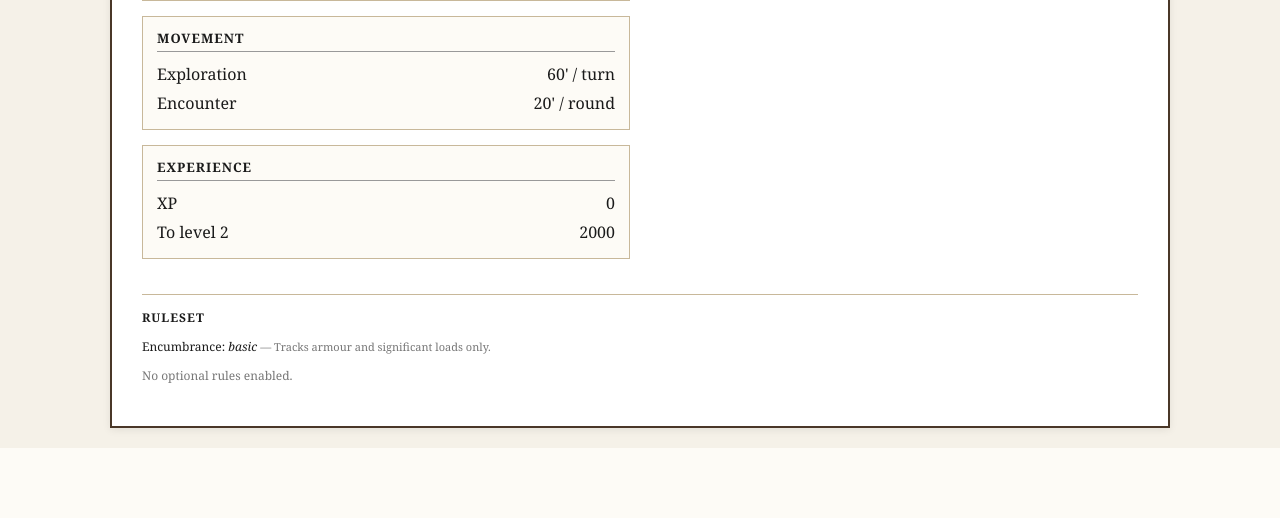
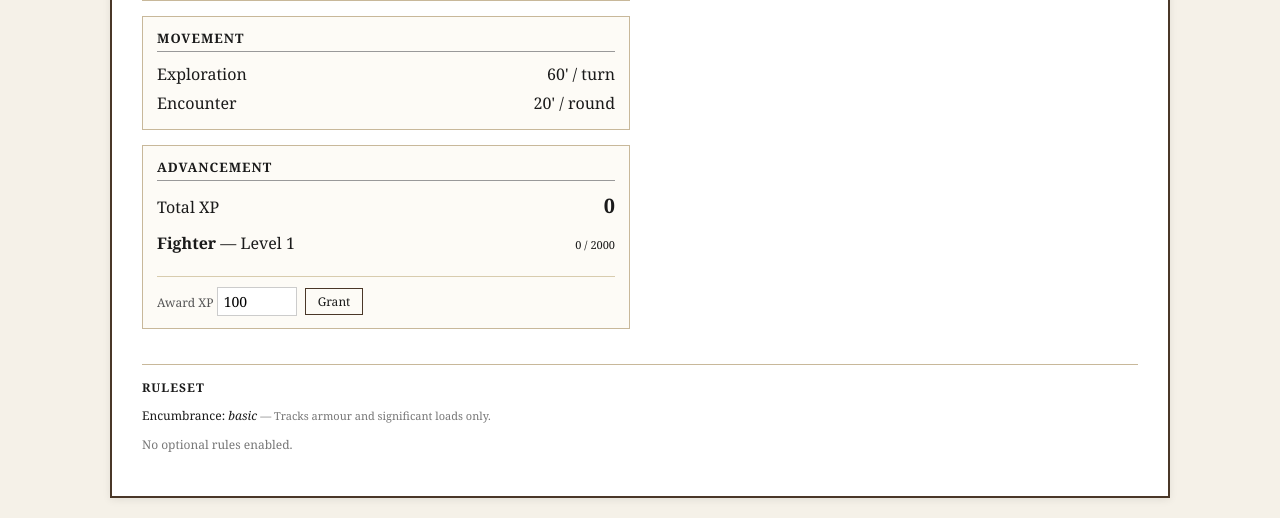
Before and after one commit to PaulWRoberts/aose_character_builder, a FastAPI app: page /character/thorin in a window 1280 px wide. Shown: the part 947-1465 px from the top of the page. Before the commit the page ends 1395 px from the top, so only its background shows below. Run offline with FastAPI, Linux system fonts and the light colour scheme.

Commit message:
Step 7: leveling-up flow with XP grants
New aose/engine/leveling.py module:
- xp_share(spec): full xp for single class, integer split for multi
- class_advancement(spec, data, entry) returns a ClassAdvancement record
  with current/next level, the next-level XP threshold (in share-scale),
  whether the class is at_max, and whether it can_level right now.
  Honours demihuman_level_limits via the race level cap and the classs
  intrinsic max_level.
- level_up(spec, data, class_id) bumps that classs level by one and
  appends a fresh hit-die roll to hp_rolls.  Standard roll_hp -- the
  max-HP-at-L1 / re-roll-1s-2s rules deliberately do not apply at
  level-ups, since they are L1-only by definition.

Sheet view:
- CharacterSheet gains xp_share and advancement: list[ClassAdvancement].
- Old next_level / xp_to_next preserved as a back-compat shim that now
  delegates to class_advancement for the single-class case.
- _xp_to_next no longer duplicates the cap logic; leveling.py owns it.

Routes (live sheet only -- no auth model, single-user app):
- POST /character/{id}/xp grants XP (clamped at zero).
- POST /character/{id}/level-up/{class_id} levels one class, returns
  400 on insufficient XP, unknown class, or class at max.

Sheet HTML:
- Old Experience section replaced with an Advancement section that
  works for single and multi-class:
  Total XP, per-class share when N>1, a per-class row with current
  level vs next threshold, a Level Up button when ready, and a
  short Award XP form (number input + Grant button).
- Print/PDF page shows the same data without the forms.
- Buttons and form are .no-print so they vanish on the print page.

Co-Authored-By: Claude Opus 4.7 <noreply@anthropic.com>

```diff
--- /dev/null
+++ b/aose/engine/leveling.py
@@ -0,0 +1,121 @@
+"""Leveling-up engine: XP shares, per-class advancement state, and the
+level-up mutation that bumps a class and rolls fresh hit points.
+
+XP splitting follows the AOSE Advanced multi-class rule: total XP is divided
+evenly between classes (integer division).  Level-up rules (max-HP-at-L1,
+re-roll 1s & 2s at L1) intentionally do NOT apply at higher levels — those
+toggles are L1-only by name.
+"""
+from __future__ import annotations
+
+import random
+from typing import Optional
+
+from pydantic import BaseModel
+
+from aose.data.loader import GameData
+from aose.engine.dice import roll_hp
+from aose.models import CharacterSpec, ClassEntry
+
+
+def xp_share(spec: CharacterSpec) -> int:
+    """XP each class effectively has.
+
+    Single-class characters get the full ``spec.xp``.  Multi-class characters
+    split it evenly via integer division; the remainder isn't lost forever —
+    it shows up as soon as more XP is awarded and the share crosses the
+    integer boundary.
+    """
+    n = len(spec.classes)
+    return spec.xp if n == 1 else spec.xp // n
+
+
+def _effective_max_level(spec: CharacterSpec, data: GameData, entry: ClassEntry) -> int:
+    cls = data.classes[entry.class_id]
+    eff = cls.max_level
+    if spec.ruleset.demihuman_level_limits:
+        race = data.races[spec.race_id]
+        race_cap = race.class_level_caps.get(entry.class_id)
+        if race_cap is not None:
+            eff = min(eff, race_cap)
+    return eff
+
+
+class ClassAdvancement(BaseModel):
+    class_id: str
+    name: str
+    current_level: int
+    next_level: int | None
+    next_threshold: int | None  # XP needed in the class's *share* scale
+    current_xp: int             # the class's own XP share
+    can_level: bool
+    at_max: bool
+
+
+def class_advancement(spec: CharacterSpec, data: GameData,
+                      entry: ClassEntry) -> ClassAdvancement:
+    cls = data.classes[entry.class_id]
+    next_level = entry.level + 1
+    eff_max = _effective_max_level(spec, data, entry)
+    current = xp_share(spec)
+
+    if next_level > eff_max or next_level not in cls.progression:
+        return ClassAdvancement(
+            class_id=entry.class_id,
+            name=cls.name,
+            current_level=entry.level,
+            next_level=None,
+            next_threshold=None,
+            current_xp=current,
+            can_level=False,
+            at_max=True,
+        )
+
+    threshold = cls.progression[next_level].xp_required
+    return ClassAdvancement(
+        class_id=entry.class_id,
+        name=cls.name,
+        current_level=entry.level,
+        next_level=next_level,
+        next_threshold=threshold,
+        current_xp=current,
+        can_level=current >= threshold,
+        at_max=False,
+    )
+
+
+def all_advancement(spec: CharacterSpec, data: GameData) -> list[ClassAdvancement]:
+    """One advancement row per class entry on the spec, preserving order."""
+    return [class_advancement(spec, data, e) for e in spec.classes]
+
+
+def level_up(spec: CharacterSpec, data: GameData, class_id: str,
+             rng: Optional[random.Random] = None) -> int:
+    """Advance the named class by one level and roll its hit die.
+
+    Mutates ``spec`` in place: increments ``entry.level`` and appends the new
+    HP roll to ``entry.hp_rolls``.  Returns the new HP roll.  Raises
+    ``ValueError`` if the class is at max level, missing from the spec, or
+    short on XP.
+
+    HP rules: standard ``roll_hp(hit_die)`` — Max-HP-at-L1 and Re-roll 1s/2s
+    apply only at character creation, not at subsequent level-ups.
+    """
+    entry = next((e for e in spec.classes if e.class_id == class_id), None)
+    if entry is None:
+        raise ValueError(f"Character has no class {class_id!r}")
+
+    advancement = class_advancement(spec, data, entry)
+    if advancement.at_max:
+        raise ValueError(f"{advancement.name} is already at maximum level")
+    if not advancement.can_level:
+        raise ValueError(
+            f"Need {advancement.next_threshold} XP for {advancement.name} L"
+            f"{advancement.next_level}, have {advancement.current_xp}"
+        )
+
+    cls = data.classes[class_id]
+    new_hp = roll_hp(cls.hit_die, rng=rng)
+    entry.level += 1
+    entry.hp_rolls.append(new_hp)
+    return new_hp
--- a/aose/sheet/view.py
+++ b/aose/sheet/view.py
@@ -2,6 +2,7 @@ from pydantic import BaseModel
 
 from aose.data.loader import GameData
 from aose.engine import ability_mods, armor_class, attack_bonus, hp, saves
+from aose.engine.leveling import ClassAdvancement, all_advancement, xp_share
 from aose.models import Ability, CharacterSpec, RuleSet
 
 ABILITY_ORDER = [Ability.STR, Ability.INT, Ability.WIS, Ability.DEX, Ability.CON, Ability.CHA]
@@ -76,6 +77,8 @@ class CharacterSheet(BaseModel):
     xp: int
     next_level: int | None
     xp_to_next: int | None
+    xp_share: int                            # per-class share (== xp for single-class)
+    advancement: list[ClassAdvancement]      # one entry per class
 
     abilities: list[AbilityRow]
 
@@ -116,24 +119,19 @@ def _class_summary(spec: CharacterSpec, data: GameData) -> str:
 
 
 def _xp_to_next(spec: CharacterSpec, data: GameData) -> tuple[int | None, int | None]:
+    """Legacy single-class shim kept for the existing CharacterSheet fields.
+
+    Multi-class characters return (None, None) here — read ``sheet.advancement``
+    instead for the per-class story.  All cap/limit logic now lives in
+    :mod:`aose.engine.leveling`.
+    """
     if len(spec.classes) != 1:
         return None, None
-    entry = spec.classes[0]
-    cls = data.classes[entry.class_id]
-    next_level = entry.level + 1
-
-    # When demihuman level limits are in force, the race may cap the class
-    # below its own intrinsic maximum.
-    effective_max = cls.max_level
-    if spec.ruleset.demihuman_level_limits:
-        race = data.races[spec.race_id]
-        race_cap = race.class_level_caps.get(entry.class_id)
-        if race_cap is not None:
-            effective_max = min(effective_max, race_cap)
-
-    if next_level > effective_max or next_level not in cls.progression:
+    from aose.engine.leveling import class_advancement
+    adv = class_advancement(spec, data, spec.classes[0])
+    if adv.at_max:
         return None, None
-    return next_level, cls.progression[next_level].xp_required
+    return adv.next_level, adv.next_threshold
 
 
 def _race_features(spec: CharacterSpec, data: GameData) -> list[SheetFeature]:
@@ -246,6 +244,7 @@ def build_sheet(spec: CharacterSpec, data: GameData) -> CharacterSheet:
     ]
 
     next_level, xp_to_next = _xp_to_next(spec, data)
+    advancement_rows = all_advancement(spec, data)
 
     return CharacterSheet(
         name=spec.name,
@@ -256,6 +255,8 @@ def build_sheet(spec: CharacterSpec, data: GameData) -> CharacterSheet:
         xp=spec.xp,
         next_level=next_level,
         xp_to_next=xp_to_next,
+        xp_share=xp_share(spec),
+        advancement=advancement_rows,
         abilities=abilities,
         max_hp=hp.max_hp(spec, data),
         ac_descending=desc_ac,
--- a/aose/web/routes.py
+++ b/aose/web/routes.py
@@ -1,10 +1,11 @@
 from pathlib import Path
 
-from fastapi import APIRouter, HTTPException, Request
-from fastapi.responses import HTMLResponse, Response
+from fastapi import APIRouter, Form, HTTPException, Request
+from fastapi.responses import HTMLResponse, RedirectResponse, Response
 from fastapi.templating import Jinja2Templates
 
-from aose.characters.storage import list_character_ids, load_character
+from aose.characters.storage import list_character_ids, load_character, save_character
+from aose.engine.leveling import level_up as _level_up
 from aose.sheet.view import build_sheet
 
 router = APIRouter()
@@ -112,3 +113,37 @@ async def character_pdf(request: Request, character_id: str):
         media_type="application/pdf",
         headers={"Content-Disposition": f'attachment; filename="{character_id}.pdf"'},
     )
+
+
+# ── Advancement: grant XP and level up ────────────────────────────────────
+
+def _load_spec_or_404(request: Request, character_id: str):
+    try:
+        return load_character(character_id, request.app.state.characters_dir)
+    except FileNotFoundError:
+        raise HTTPException(status_code=404, detail=f"Character '{character_id}' not found")
+
+
+@router.post("/character/{character_id}/xp")
+async def grant_xp(request: Request, character_id: str, amount: int = Form(...)):
+    """Add or subtract XP.  Total XP is clamped at zero — leveling down is
+    not modelled, so reducing XP below a class's threshold doesn't strip the
+    level (the user can edit the JSON if they really need to)."""
+    spec = _load_spec_or_404(request, character_id)
+    spec.xp = max(0, spec.xp + amount)
+    save_character(character_id, spec, request.app.state.characters_dir)
+    return RedirectResponse(f"/character/{character_id}", status_code=303)
+
+
+@router.post("/character/{character_id}/level-up/{class_id}")
+async def level_up_class(request: Request, character_id: str, class_id: str):
+    """Advance one class by a single level, rolling its hit die for the
+    new HP.  Returns 400 if the character can't level (cap reached or XP
+    short of the next threshold)."""
+    spec = _load_spec_or_404(request, character_id)
+    try:
+        _level_up(spec, request.app.state.game_data, class_id)
+    except ValueError as e:
+        raise HTTPException(status_code=400, detail=str(e))
+    save_character(character_id, spec, request.app.state.characters_dir)
+    return RedirectResponse(f"/character/{character_id}", status_code=303)
--- a/aose/web/static/sheet.css
+++ b/aose/web/static/sheet.css
@@ -558,6 +558,53 @@ button {
     max-width: 400px;
 }
 
+/* ── Advancement section on the sheet ─────────────────────── */
+
+.advancement-row {
+    padding: 6px 0;
+    border-bottom: 1px dashed #d8ccae;
+}
+
+.advancement-row:last-of-type {
+    border-bottom: none;
+}
+
+.level-up-form {
+    margin: 6px 0 0 0;
+}
+
+.level-up-form button {
+    padding: 4px 10px;
+    font-size: 12px;
+}
+
+.grant-xp-form {
+    margin-top: 12px;
+    padding-top: 10px;
+    border-top: 1px solid #d8ccae;
+    display: flex;
+    gap: 8px;
+    align-items: center;
+}
+
+.grant-xp-label {
+    font-size: 12px;
+    color: #555;
+}
+
+.grant-xp-form input[type="number"] {
+    width: 80px;
+    padding: 4px 6px;
+    border: 1px solid #ccc;
+    font-family: Georgia, serif;
+    font-size: 14px;
+}
+
+.grant-xp-form button {
+    padding: 4px 12px;
+    font-size: 12px;
+}
+
 .subhead {
     margin: 24px 0 6px 0;
     font-size: 14px;
--- a/aose/web/templates/sheet.html
+++ b/aose/web/templates/sheet.html
@@ -79,13 +79,36 @@
             </section>
 
             <section class="section">
-                <h2>Experience</h2>
-                <div class="stat-row"><span>XP</span><span>{{ sheet.xp }}</span></div>
-                {% if sheet.xp_to_next is not none %}
-                <div class="stat-row"><span>To level {{ sheet.next_level }}</span><span>{{ sheet.xp_to_next }}</span></div>
-                {% else %}
-                <div class="stat-row muted"><span>Max level reached</span><span></span></div>
+                <h2>Advancement</h2>
+                <div class="stat-row"><span>Total XP</span><span class="stat-big">{{ sheet.xp }}</span></div>
+                {% if sheet.advancement | length > 1 %}
+                <div class="stat-row muted small"><span>Per-class share</span><span>{{ sheet.xp_share }}</span></div>
                 {% endif %}
+
+                {% for adv in sheet.advancement %}
+                <div class="advancement-row">
+                    <div class="stat-row">
+                        <span><strong>{{ adv.name }}</strong> &mdash; Level {{ adv.current_level }}</span>
+                        {% if adv.at_max %}
+                        <span class="muted small">max level</span>
+                        {% else %}
+                        <span class="small">{{ adv.current_xp }} / {{ adv.next_threshold }}</span>
+                        {% endif %}
+                    </div>
+                    {% if adv.can_level %}
+                    <form method="post" action="/character/{{ character_id }}/level-up/{{ adv.class_id }}" class="no-print level-up-form">
+                        <button type="submit" class="primary">Level Up &rarr; {{ adv.next_level }}</button>
+                    </form>
+                    {% endif %}
+                </div>
+                {% endfor %}
+
+                <form method="post" action="/character/{{ character_id }}/xp" class="grant-xp-form no-print">
+                    <label class="grant-xp-label">Award XP
+                        <input type="number" name="amount" value="100" step="50">
+                    </label>
+                    <button type="submit">Grant</button>
+                </form>
             </section>
 
         </div>
```
Also changed, not shown: aose/web/templates/sheet_print.html (+11 -6 lines), tests/test_leveling.py (added, +294 -0 lines).
